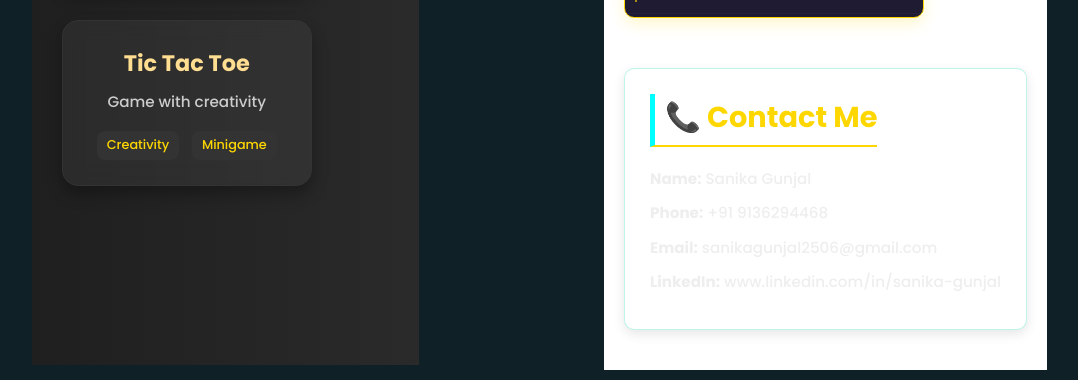
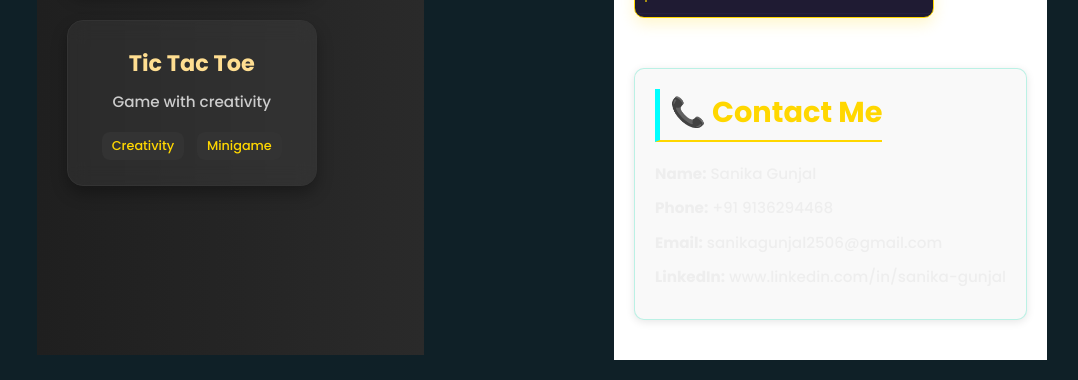
Before and after one commit to Sanika2521/my-portfolio-Sanika, a plain HTML site: page index.html in a window 1280 px wide. Shown: the part 3428-3808 px from the top of the page, without its empty margins (173-1251 px from the left). Drawn offline with nearby package versions, Linux system fonts and the light colour scheme; a script that the page names is missing.

Commit message:
Update style.css

```diff
--- a/style.css
+++ b/style.css
@@ -2493,10 +2493,13 @@ h2 {
   padding-bottom: 40px;
 }
 .contact-box {
-  max-width: 600px;
-  margin: auto;
-  padding: 25px;
-  background: #ffffff;
+  margin-top: 40px;
+  padding: 20px;
+  background: #f9f9f9;
   border-radius: 10px;
-  box-shadow: 0 4px 12px rgba(0, 0, 0, 0.1);
-}
+  box-shadow: 0 2px 8px rgba(0,0,0,0.1);
+  max-width: 700px;
+  margin-left: auto;
+  margin-right: auto;
+  font-size: 16px;
+}
```
